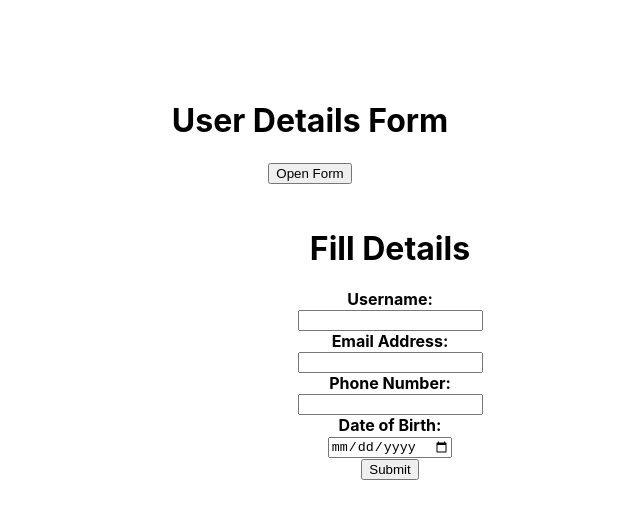
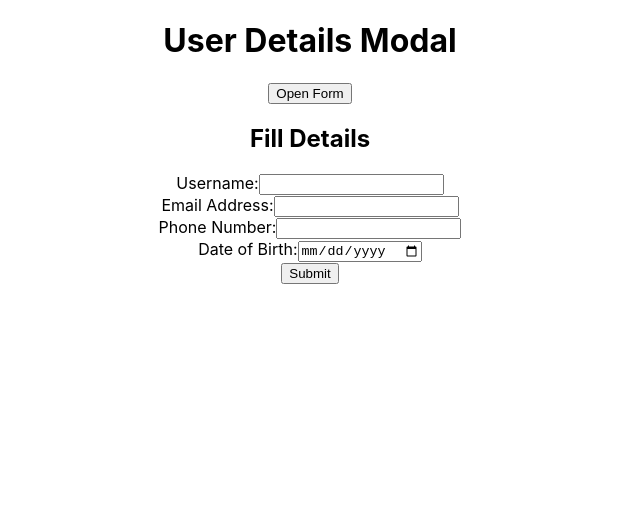
Before and after one commit to Senthil-Bala/XModal, a React (Create React App) app: page / in a window 1280 px wide. Both pictures are taken after a click on the button "Open Form". Shown: the top 518 px of the page, without its empty margins (330-970 px from the left). Built offline with nearby package versions, Linux system fonts and the light colour scheme.

Commit message:
app done

```diff
--- a/src/App.js
+++ b/src/App.js
@@ -1,12 +1,27 @@
-import Modal from './ModalForm/Modal.jsx';
-import './App.css';
+import React, { useState } from "react";
+import User from "./User";
+import './App.css'
 
-function App() {
+const App = () => {
+  const [isOpen, setIsOpen] = useState(false);
+
+  const openModal = () => {
+    setIsOpen(true);
+  };
+
+  const closeModal = () => {
+    setIsOpen(false);
+  };
+
   return (
     <div className="App">
-      <Modal/>
+      <h1>User Details Modal</h1>
+      <button onClick={openModal} className="submit-button">
+        Open Form
+      </button>
+      {isOpen && <User closeModal={closeModal} />}
     </div>
   );
-}
+};
 
 export default App;
--- a/src/ModalForm/FormOpen.jsx
+++ /dev/null
@@ -1,109 +0,0 @@
-import React, { useState } from 'react';
-import "./Modal.css"
-
-function FormOpen({ handleCloseModal }) {
-  const [name, setName] = useState('');
-  const [email, setEmail] = useState('');
-  const [phone, setPhone] = useState('');
-  const [dob, setDob] = useState('');
-
-  const handlePhoneBlur = (e) => {
-    const phoneNumber = e.target.value;
-    if (phoneNumber.length < 10) {
-      alert('Invalid phone number. Please enter a 10-digit phone number.');
-    }
-  };
-
-  const handleDateChange = (e) => {
-    const today = new Date();
-    const selectedDate = new Date(e.target.value);
-    const formattedDate = selectedDate.toISOString().split('T')[0]; // Format date as YYYY-MM-DD
-    setDob(formattedDate);
-    if (selectedDate > today) {
-      alert('Invalid date of birth. Date of birth cannot be in the future.');
-    }
-  };
-
-  const handleSubmit = (e) => {
-    e.preventDefault();
-    const formData = {
-      name,
-      email,
-      phone,
-      dob,
-    };
-
-    // For testing purposes, we'll dispatch a custom event 'formSubmitted' on the document
-    document.dispatchEvent(new CustomEvent('formSubmitted', { detail: formData }));
-
-    // Clear form fields after submission
-    setName('');
-    setEmail('');
-    setPhone('');
-    setDob('');
-
-    handleCloseModal()
-  };
-
-  return (
-    <div className="modal-content">
-      <form onSubmit={handleSubmit}>
-        <h1>Fill Details</h1>
-        <label>
-          <b>Username:</b>
-          <br />
-          <input
-          id='username'
-            type="text"
-            value={name}
-            onChange={(e) => setName(e.target.value)}
-            required
-          />
-        </label>
-        <br />
-        <label>
-          <b>Email Address:</b>
-          <br />
-          <input
-          id='email'
-            type="email"
-            value={email}
-            onChange={(e) => setEmail(e.target.value)}
-            required
-          />
-        </label>
-        <br />
-        <label>
-          <b>Phone Number:</b>
-          <br />
-          <input
-          id='phone'
-            type="tel"
-            value={phone}
-            onChange={(e) => setPhone(e.target.value)}
-            onBlur={handlePhoneBlur}
-            required
-          />
-        </label>
-        <br />
-        <label>
-          <b>Date of Birth:</b>
-          <br />
-          <input
-          id='dob'
-            type="date"
-            value={dob}
-            onChange={handleDateChange}
-            required
-          />
-        </label>
-        <br />
-        <button className="submit-button" type="submit">
-          Submit
-        </button>
-      </form>
-    </div>
-  );
-}
-
-export default FormOpen;
--- a/src/ModalForm/Modal.css
+++ /dev/null
@@ -1,15 +0,0 @@
-.modal-content{
-/* background-color: beige; */
-width: 10rem;
-height: 20rem;
-text-align: center;
-display: flex;
-justify-content: center;
-align-items: center;
-margin-left: 25rem;
-margin-right: 5rem;
-}
-
-.modal{
-    padding: 5rem;
-}
--- a/src/ModalForm/Modal.jsx
+++ /dev/null
@@ -1,43 +0,0 @@
-import React, { useState, useRef, useEffect } from 'react';
-import FormOpen from './FormOpen';
-import "./Modal.css"
-
-function Modal() {
-  const [isOpen, setIsOpen] = useState(false);
-  const modalRef = useRef(null);
-
-  const handleCloseModal = () => {
-    setIsOpen(false);
-  };
-
-  const handleOpenModal = () => {
-    setIsOpen(true);
-  };
-
-  const handleOutsideClick = (e) => {
-    if (modalRef.current && !modalRef.current.contains(e.target)) {
-      handleCloseModal();
-    }
-  };
-
-  useEffect(() => {
-    document.addEventListener('mousedown', handleOutsideClick);
-    return () => {
-      document.removeEventListener('mousedown', handleOutsideClick);
-    };
-  }, []);
-
-  return (
-    <div className="modal">
-      <h1>User Details Form</h1>
-      <button onClick={handleOpenModal}>Open Form</button>
-      {isOpen && (
-        <div className="modal-content" ref={modalRef}>
-          <FormOpen handleCloseModal={handleCloseModal}/>
-        </div>
-      )}
-    </div>
-  );
-}
-
-export default Modal;
--- /dev/null
+++ b/src/User.jsx
@@ -0,0 +1,107 @@
+import React from "react";
+
+const User = ({ closeModal }) => {
+  const validateEmail = (email) => {
+    const re = /^[^\s@]+@[^\s@]+\.[^\s@]+$/;
+    return re.test(email);
+  };
+
+  const validatePhone = (phone) => {
+    return phone.length === 10 && !isNaN(phone);
+  };
+
+  const validateDOB = (dob) => {
+    const today = new Date();
+    const birthDate = new Date(dob);
+    return birthDate < today;
+  };
+
+  const handleSubmit = (event) => {
+    event.preventDefault();
+
+    const formData = new FormData(event.target);
+    const email = formData.get("email");
+    const phone = formData.get("phone");
+    const dob = formData.get("dob");
+
+    if (!validateEmail(email)) {
+      alert("Invalid email. Please check your email address.");
+      return;
+    }
+
+    if (!validatePhone(phone)) {
+      alert("Invalid phone number. Please enter a 10-digit phone number.");
+      return;
+    }
+
+    if (!validateDOB(dob)) {
+      alert("Invalid date of birth. Date of birth cannot be in the future.");
+      return;
+    }
+
+    closeModal(true);
+  };
+
+  const handleOutsideClick = (event) => {
+    if (event.target.classList.contains("modal")) {
+      closeModal();
+    }
+  };
+
+  return (
+    <div className="modal" onClick={handleOutsideClick}>
+      <div className="modal-content">
+        <h2>Fill Details</h2>
+        <form onSubmit={handleSubmit}>
+          <div className="form-group">
+            <label htmlFor="username">Username:</label>
+            <input
+              type="text"
+              id="username"
+              name="username"
+              required
+              className="input-field"
+            />
+          </div>
+          <div className="form-group">
+            <label htmlFor="email">Email Address:</label>
+            <input
+              type="email"
+              id="email"
+              name="email"
+              required
+              className="input-field"
+            />
+          </div>
+          <div className="form-group">
+            <label htmlFor="phone">Phone Number:</label>
+            <input
+              type="tel"
+              id="phone"
+              name="phone"
+              required
+              className="input-field"
+            />
+          </div>
+          <div className="form-group">
+            <label htmlFor="dob">Date of Birth:</label>
+            <input
+              type="date"
+              id="dob"
+              name="dob"
+              required
+              className="input-field"
+            />
+          </div>
+          <div className="form-group">
+            <button type="submit" className="submit-button">
+              Submit
+            </button>
+          </div>
+        </form>
+      </div>
+    </div>
+  );
+};
+
+export default User;
```
